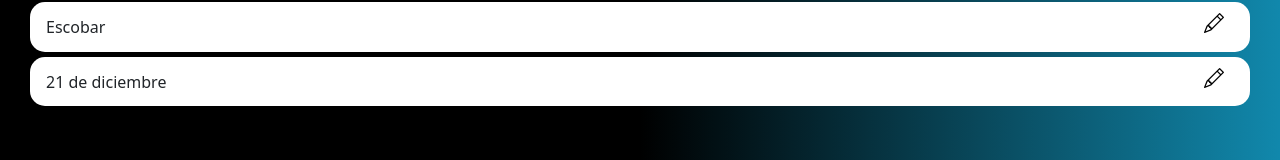
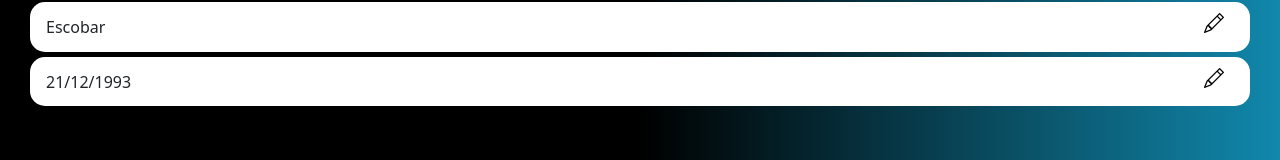
Before and after one commit to RaulREscobar/Intranet, a React (Create React App) app: page /editProfile in a window 1280 px wide. Shown: the part 289-449 px from the top of the page. Built offline with nearby package versions, Linux system fonts and the light colour scheme.

Commit message:
se arregla link de imagen NETS

```diff
--- a/src/pages/EditProfile.jsx
+++ b/src/pages/EditProfile.jsx
@@ -31,7 +31,7 @@ const EditProfile = () => {
         />
         < DataToEdit
           type="date"
-          data="21 de diciembre"
+          data="21/12/1993"
           isOpen={isOpenModal3}
           closeModal={closeModal3}
           openModal={openModal3}
--- a/src/pages/Login.jsx
+++ b/src/pages/Login.jsx
@@ -18,7 +18,7 @@ function Login() {
             <CardTitle tag="h5">
               <div className='logo'>
                 <CardImg
-                  src="https://nets.com.ar/wp-content/uploads/2022/02/cropped-Logo-empresa-comunicacion-simple-morado-1.png"
+                  src="http://nets.com.ar/wp-content/uploads/2022/02/cropped-Logo-empresa-comunicacion-simple-morado-1.png"
                 />
               </div>
             </CardTitle>
```
